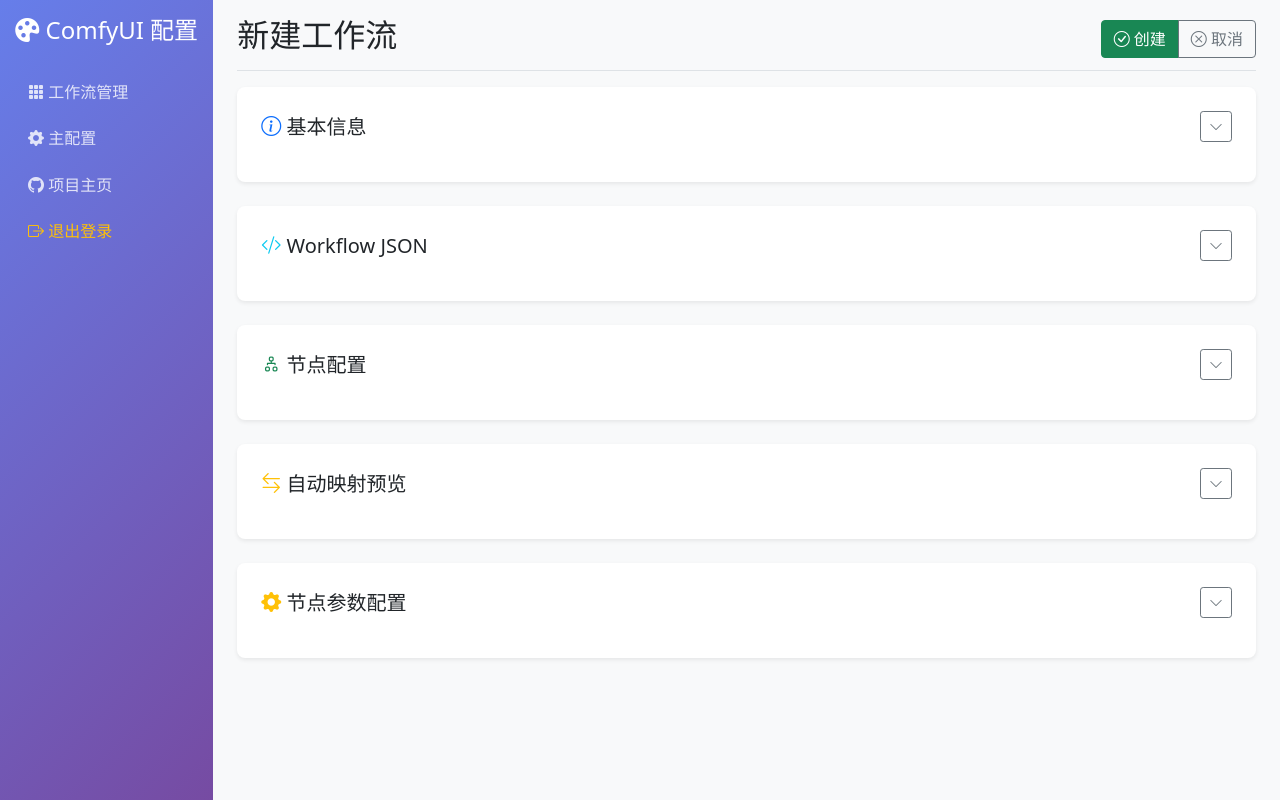
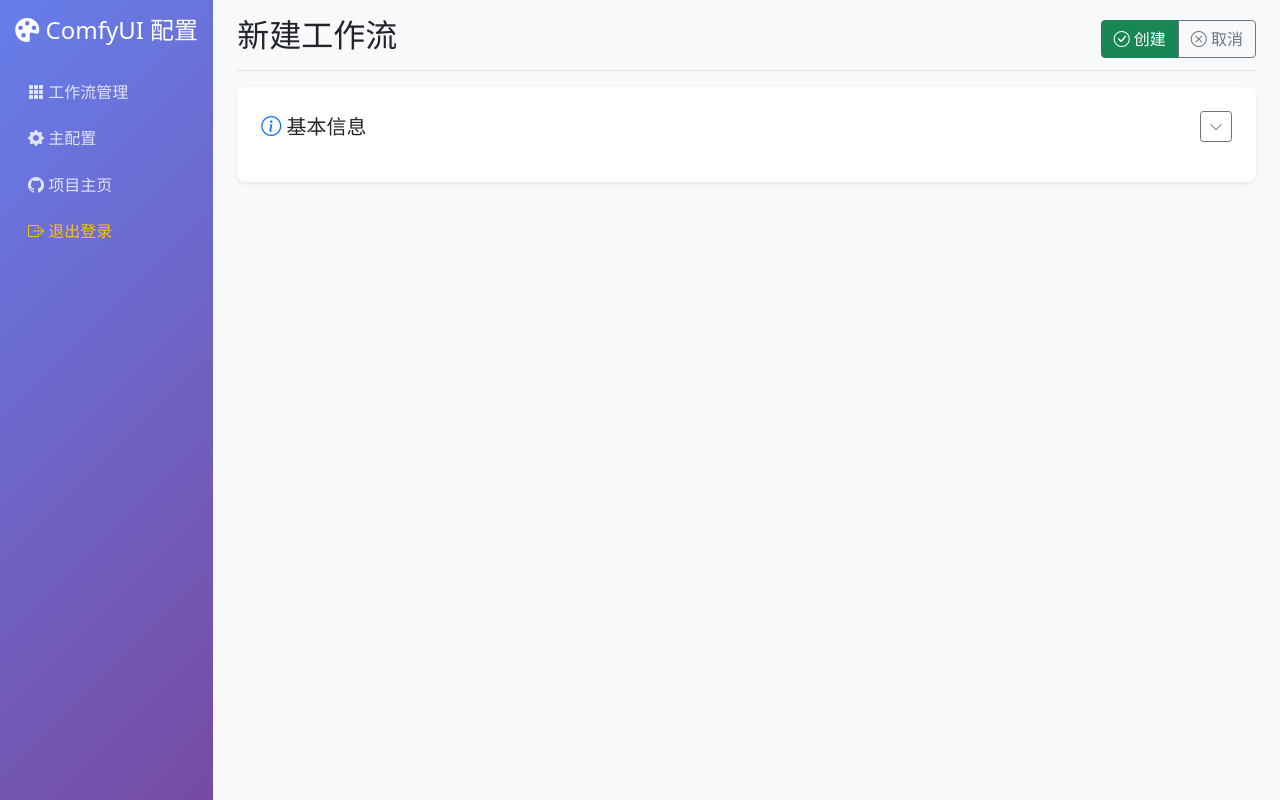
Before and after one commit to tjc6666666666666/astrbot_plugin_ComfyUI_promax, a Python web app: template templates/workflow_new.html in a window 1280 px wide. Run offline with Jinja, Linux system fonts and the light colour scheme; the template is opened without the code that fills it, so the values that code supplies are empty.

Commit message:
Update workflow_new.html

```diff
--- a/templates/workflow_new.html
+++ b/templates/workflow_new.html
@@ -87,15 +87,12 @@
     </div>
 
     <!-- Workflow JSON -->
-    <div class="config-section p-4 mb-4">
+    <div class="config-section p-4 mb-4" style="display: none;">
         <div class="d-flex justify-content-between align-items-center mb-3">
             <h5 class="mb-0">
                 <i class="bi bi-code-slash text-info"></i>
                 Workflow JSON
             </h5>
-            <button type="button" class="btn btn-outline-secondary btn-sm" onclick="toggleSection(this)" data-bs-toggle="tooltip" title="展开/折叠">
-                <i class="bi bi-chevron-down"></i>
-            </button>
         </div>
 
         <div class="section-content" style="display: none;">
@@ -120,15 +117,12 @@
     </div>
 
     <!-- 节点配置 -->
-    <div class="config-section p-4 mb-4">
+    <div class="config-section p-4 mb-4" style="display: none;">
         <div class="d-flex justify-content-between align-items-center mb-3">
             <h5 class="mb-0">
                 <i class="bi bi-diagram-2 text-success"></i>
                 节点配置
             </h5>
-            <button type="button" class="btn btn-outline-secondary btn-sm" onclick="toggleSection(this)" data-bs-toggle="tooltip" title="展开/折叠">
-                <i class="bi bi-chevron-down"></i>
-            </button>
         </div>
 
         <div class="section-content" style="display: none;">
@@ -199,15 +193,12 @@
     </div>
 
     <!-- 自动映射预览 -->
-    <div class="config-section p-4 mb-4">
+    <div class="config-section p-4 mb-4" style="display: none;">
         <div class="d-flex justify-content-between align-items-center mb-3">
             <h5 class="mb-0">
                 <i class="bi bi-arrow-left-right text-warning"></i>
                 自动映射预览
             </h5>
-            <button type="button" class="btn btn-outline-secondary btn-sm" onclick="toggleSection(this)" data-bs-toggle="tooltip" title="展开/折叠">
-                <i class="bi bi-chevron-down"></i>
-            </button>
         </div>
 
         <div class="section-content" style="display: none;">
@@ -246,15 +237,12 @@
     </div>
 
     <!-- 节点参数配置 -->
-    <div class="config-section p-4 mb-4">
+    <div class="config-section p-4 mb-4" style="display: none;">
         <div class="d-flex justify-content-between align-items-center mb-3">
             <h5 class="mb-0">
                 <i class="bi bi-gear-fill text-warning"></i>
                 节点参数配置
             </h5>
-            <button type="button" class="btn btn-outline-secondary btn-sm" onclick="toggleSection(this)" data-bs-toggle="tooltip" title="展开/折叠">
-                <i class="bi bi-chevron-down"></i>
-            </button>
         </div>
 
         <div class="section-content" style="display: none;">
```
